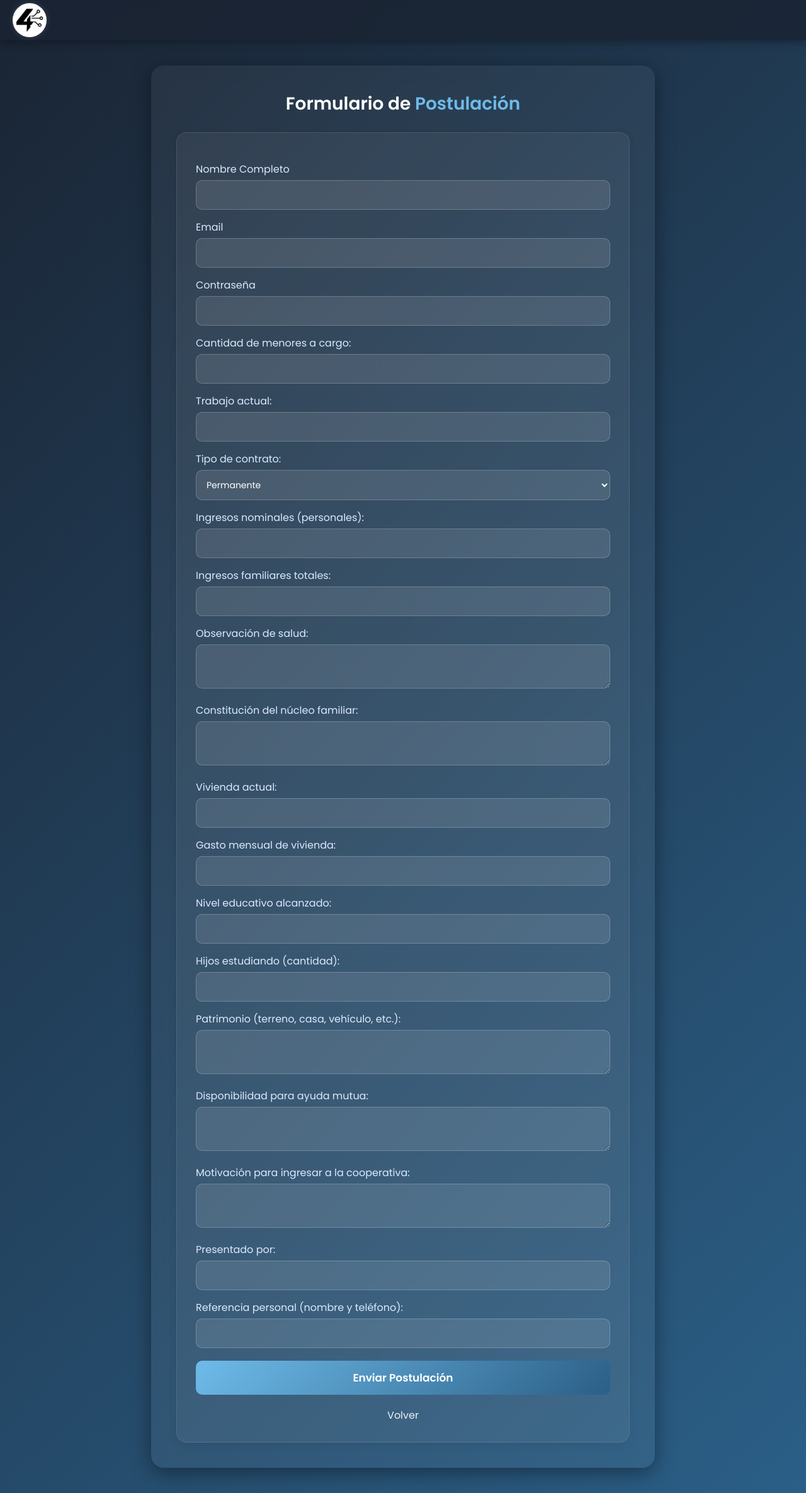
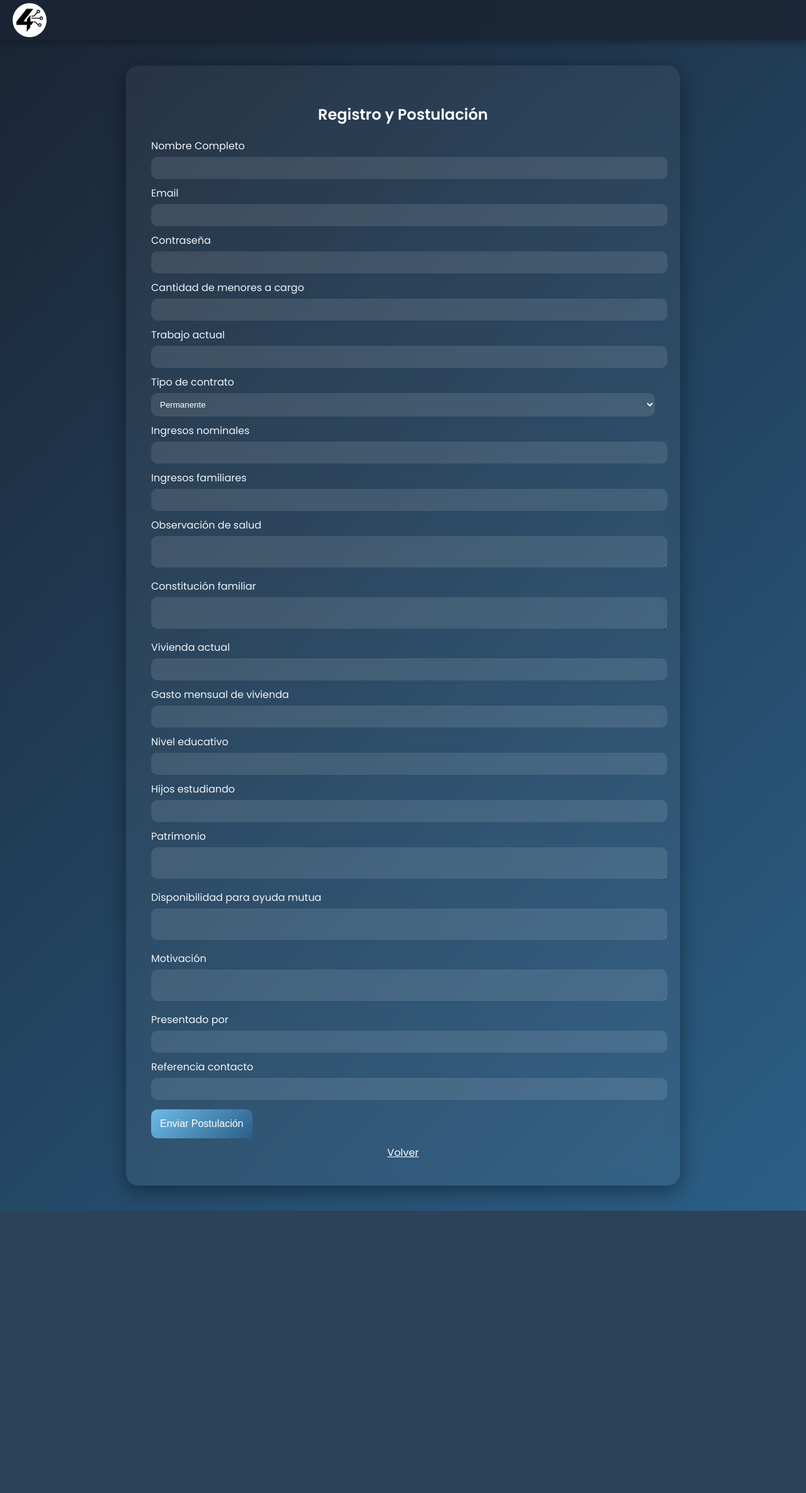
Before and after one commit to Fourtechk/Programacion, a PHP site: page /postulacion.php in a window 1280 px wide. Shown: the whole page at 63% size. After the commit the page ends 1922 px from the top, so only its background shows below. Run offline with PHP 8.4, Linux system fonts and the light colour scheme.

Commit message:
arregle pequeña cosa de index y cambie postulacion, lo unifique con registro

```diff
--- a/Proyecto2daentrega/htdocs/index.html
+++ b/Proyecto2daentrega/htdocs/index.html
@@ -80,7 +80,7 @@ document.addEventListener("DOMContentLoaded", function () {
       ¿Quieres vivir <br><span>en alguna de nuestras cooperativas?</span>
     </h2>
     <div class="form-box">
-      <a href="registro.php"><button class="postularme">POSTULARME</button></a>
+      <a href="postulacion.php"><button class="postularme">POSTULARME</button></a>
       <a href="login.php"><button class="iniciar-sesion">INICIAR SESIÓN</button></a>
     </div>
   </div>
--- a/Proyecto2daentrega/htdocs/postulacion.php
+++ b/Proyecto2daentrega/htdocs/postulacion.php
@@ -3,10 +3,41 @@ session_start();
 require_once "conexion.php";
 $conexion = new mysqli($host, $user, $pass, $db, $port);
 
+if ($conexion->connect_error) {
+    die("Error de conexión: " . $conexion->connect_error);
+}
+
+$mensaje = "";
+
 if ($_SERVER["REQUEST_METHOD"] === "POST" && !empty($_POST)) {
-    $nombre = $_POST["nombre"];
-    $email = $_POST["email"];
+    $nombre = trim($_POST["nombre"]);
+    $email = trim($_POST["email"]);
     $password = password_hash($_POST["password"], PASSWORD_DEFAULT);
+
+    // Primero verificamos si el email ya existe en miembro
+    $stmt = $conexion->prepare("SELECT id_miembro FROM miembro WHERE email = ?");
+    $stmt->bind_param("s", $email);
+    $stmt->execute();
+    $stmt->bind_result($id_miembro_existente);
+    $stmt->fetch();
+    $stmt->close();
+
+    if ($id_miembro_existente) {
+        // Si ya existe el usuario, usamos su id
+        $id_miembro = $id_miembro_existente;
+    } else {
+        // Si no existe, lo registramos
+        $stmt = $conexion->prepare("INSERT INTO miembro (nombre, email, password, aprobado) VALUES (?, ?, ?, 0)");
+        $stmt->bind_param("sss", $nombre, $email, $password);
+        if ($stmt->execute()) {
+            $id_miembro = $stmt->insert_id;
+        } else {
+            die("Error al registrar miembro: " . $stmt->error);
+        }
+        $stmt->close();
+    }
+
+    // Ahora insertamos la postulación
     $cantidad_menores = intval($_POST["cantidad_menores"] ?? 0);
     $trabajo = $_POST["trabajo"] ?? '';
     $tipo_contrato = $_POST["tipo_contrato"] ?? '';
@@ -25,21 +56,23 @@ if ($_SERVER["REQUEST_METHOD"] === "POST" && !empty($_POST)) {
     $referencia_contacto = $_POST["referencia_contacto"] ?? '';
 
     $stmt = $conexion->prepare("INSERT INTO postulacion (
-        id_miembro, nombre, email, password, cantidad_menores, trabajo, tipo_contrato, ingresos_nominales, ingresos_familiares,
-        observacion_salud, constitucion_familiar, vivienda_actual, gasto_vivienda, nivel_educativo,
-        hijos_estudiando, patrimonio, disponibilidad_ayuda, motivacion, presentado_por, referencia_contacto,
-        estado_po
-    ) VALUES (?, ?, ?, ?, ?, ?, ?, ?, ?, ?, ?, ?, ?, ?, ?, ?, ?, 'pendiente')");
+        id_miembro, nombre, email, password, cantidad_menores, trabajo, tipo_contrato,
+        ingresos_nominales, ingresos_familiares, observacion_salud, constitucion_familiar,
+        vivienda_actual, gasto_vivienda, nivel_educativo, hijos_estudiando, patrimonio,
+        disponibilidad_ayuda, motivacion, presentado_por, referencia_contacto, estado_po
+    ) VALUES (?, ?, ?, ?, ?, ?, ?, ?, ?, ?, ?, ?, ?, ?, ?, ?, ?, ?, ?, ?, 'pendiente')");
 
-    $stmt->bind_param("iissddsssssisssss",
-        $id_miembro, $nombre, $email, $password, $cantidad_menores, $trabajo, $tipo_contrato, $ingresos_nominales, $ingresos_familiares,
-        $observacion_salud, $constitucion_familiar, $vivienda_actual, $gasto_vivienda, $nivel_educativo,
-        $hijos_estudiando, $patrimonio, $disponibilidad_ayuda, $motivacion, $presentado_por, $referencia_contacto
+    $stmt->bind_param("isssissddssssissssss",
+        $id_miembro, $nombre, $email, $password, $cantidad_menores, $trabajo, $tipo_contrato,
+        $ingresos_nominales, $ingresos_familiares, $observacion_salud, $constitucion_familiar,
+        $vivienda_actual, $gasto_vivienda, $nivel_educativo, $hijos_estudiando, $patrimonio,
+        $disponibilidad_ayuda, $motivacion, $presentado_por, $referencia_contacto
     );
 
     if ($stmt->execute()) {
-        header("Location: index.html?mensaje=ok");
-        exit;
+        $mensaje = "Tu registro y postulación fueron enviados correctamente.";
+    } else {
+        $mensaje = "Error al enviar la postulación: " . $stmt->error;
     }
 
     $stmt->close();
@@ -49,53 +82,37 @@ if ($_SERVER["REQUEST_METHOD"] === "POST" && !empty($_POST)) {
 <html lang="es">
 <head>
   <meta charset="UTF-8">
-  <meta name="viewport" content="width=device-width, initial-scale=1.0">
-  <title>Formulario de Postulación</title>
+  <title>Registro y Postulación</title>
   <link href="https://fonts.googleapis.com/css2?family=Poppins:wght@400;600&display=swap" rel="stylesheet">
   <style>
-    @import url('https://fonts.googleapis.com/css2?family=Poppins:wght@400;600&display=swap');
-
-    * {
-      margin: 0;
-      padding: 0;
-      box-sizing: border-box;
-      font-family: "Poppins", sans-serif;
-    }
-
+    /* mismo estilo que tu formulario original de postulación */
     body {
       background: linear-gradient(135deg, #1a2433 0%, #2b5f87 100%);
       color: #f1f5f9;
+      font-family: "Poppins", sans-serif;
       min-height: 100vh;
       display: flex;
       flex-direction: column;
+      margin: 0;
     }
-
     header {
       background: rgba(26, 36, 51, 0.85);
-      backdrop-filter: blur(8px);
       height: 64px;
       display: flex;
       align-items: center;
-      justify-content: start;
       padding: 0 20px;
       box-shadow: 0 4px 12px rgba(0,0,0,0.3);
     }
-
     header img {
       height: 54px;
       border-radius: 50%;
-      object-fit: cover;
-      filter: drop-shadow(0 0 4px rgba(255,255,255,0.15));
     }
-
     main {
       flex: 1;
       display: flex;
       justify-content: center;
-      align-items: flex-start;
       padding: 40px 15px;
     }
-
     .form-wrapper {
       width: 100%;
       max-width: 800px;
@@ -104,215 +121,116 @@ if ($_SERVER["REQUEST_METHOD"] === "POST" && !empty($_POST)) {
       padding: 40px;
       box-shadow: 0 8px 32px rgba(0,0,0,0.4);
       backdrop-filter: blur(12px);
-      color: #ffffff;
-      animation: fadeIn 0.6s ease-out;
     }
-
-    @keyframes fadeIn {
-      from { opacity: 0; transform: translateY(10px); }
-      to { opacity: 1; transform: translateY(0); }
+    h2 {
+      text-align: center;
+      margin-bottom: 20px;
+      color: #fff;
     }
-
-    .titulo-principal {
-      font-size: 28px;
+    .mensaje {
       text-align: center;
-      margin-bottom: 24px;
-      font-weight: 600;
-      color: #ffffff;
+      background: #d4edda;
+      color: #1b4332;
+      padding: 10px;
+      border-radius: 10px;
+      margin-bottom: 20px;
     }
-
-    .titulo-principal span {
-      color: #6ebbe9;
+    label { display:block; margin-top:10px; }
+    input, textarea, select {
+      width:100%;
+      padding:10px;
+      border-radius:10px;
+      border:none;
+      background:rgba(255,255,255,0.1);
+      color:white;
+      margin-top:5px;
     }
-
-    .btn-info {
-      display: block;
-      text-align: center;
-      background: rgba(110, 187, 233, 0.2);
-      padding: 12px;
-      border-radius: 10px;
-      color: #e0f2ff;
-      font-weight: 600;
-      margin-bottom: 25px;
-    }
-
-    .form-box {
-      background: rgba(255, 255, 255, 0.05);
-      border: 1px solid rgba(255,255,255,0.1);
-      padding: 30px;
-      border-radius: 16px;
-      box-shadow: 0 4px 15px rgba(0, 0, 0, 0.08);
-      color: #f1f5f9;
-    }
-
-    form label {
-      font-weight: 500;
-      display: block;
-      margin-top: 15px;
-      margin-bottom: 5px;
-      color: #dbeafe;
-    }
-
-    form input,
-    form select,
-    form textarea {
-      width: 100%;
-      padding: 12px;
-      border-radius: 10px;
-      border: 1px solid rgba(255,255,255,0.2);
-      background: rgba(255,255,255,0.1);
-      color: #fff;
-      font-size: 14px;
-      outline: none;
-      transition: 0.3s ease;
-    }
-
-    form input:focus,
-    form select:focus,
-    form textarea:focus {
-      border-color: #6ebbe9;
-      background: rgba(255,255,255,0.15);
-      box-shadow: 0 0 0 3px rgba(110,187,233,0.3);
-    }
-
-    form textarea {
-      resize: vertical;
-      min-height: 70px;
-    }
-
     .postularme {
       background: linear-gradient(135deg, #6ebbe9, #2b5f87);
-      color: white;
-      border: none;
-      padding: 14px;
-      border-radius: 10px;
-      cursor: pointer;
-      font-size: 17px;
-      font-weight: 600;
-      margin-top: 20px;
-      width: 100%;
-      transition: 0.3s ease;
+      border:none;
+      padding:14px;
+      border-radius:10px;
+      color:white;
+      font-size:16px;
+      cursor:pointer;
+      margin-top:15px;
     }
-
     .postularme:hover {
-      background: linear-gradient(135deg, #2b5f87, #6ebbe9);
       transform: scale(1.03);
-      box-shadow: 0 4px 16px rgba(110, 187, 233, 0.4);
     }
-
-    a {
-      display: inline-block;
-      margin-top: 20px;
-      color: #edf1f6;
-      text-decoration: none;
-      font-weight: 500;
-      text-align: center;
-      width: 100%;
-      transition: color 0.3s;
-    }
-
-    a:hover {
-      color: #6ebbe9;
-    }
-
-    @media (max-width: 700px) {
-      .form-wrapper {
-        padding: 20px;
-      }
-
-      .titulo-principal {
-        font-size: 22px;
-      }
-
-      .form-box {
-        padding: 20px;
-      }
-    }
+    a { color:#fff; text-align:center; display:block; margin-top:10px; }
   </style>
 </head>
 <body>
-
-  <header>
-      <img src="logo.jpeg" alt="Logo Cooperativa">
-  </header>
-
+  <header><img src="logo.jpeg" alt="Logo"></header>
   <main>
     <div class="form-wrapper">
-      <h2 class="titulo-principal">Formulario de <span>Postulación</span></h2>
-
-      <div class="form-box">
+      <h2>Registro y Postulación</h2>
+      <?php if ($mensaje) echo "<p class='mensaje'>$mensaje</p>"; ?>
       <form method="POST">
         <label>Nombre Completo</label>
-          <input type="text" name="nombre">
+        <input type="text" name="nombre" required>
+        <label>Email</label>
+        <input type="email" name="email" required>
+        <label>Contraseña</label>
+        <input type="password" name="password" required>
 
-          <label>Email</label>
-          <input type="email" name="email">
+        <label>Cantidad de menores a cargo</label>
+        <input type="number" name="cantidad_menores">
 
-          <label>Contraseña</label>
-          <input type="password" name="password">
+        <label>Trabajo actual</label>
+        <input type="text" name="trabajo">
 
-          <label>Cantidad de menores a cargo:</label>
-          <input type="number" name="cantidad_menores" required>
-
-          <label>Trabajo actual:</label>
-          <input type="text" name="trabajo" required>
-
-          <label>Tipo de contrato:</label>
-          <select name="tipo_contrato" required>
+        <label>Tipo de contrato</label>
+        <select name="tipo_contrato">
           <option value="permanente">Permanente</option>
           <option value="eventual">Eventual</option>
           <option value="informal">Informal</option>
         </select>
 
-          <label>Ingresos nominales (personales):</label>
-          <input type="number" step="0.01" name="ingresos_nominales" required>
+        <label>Ingresos nominales</label>
+        <input type="number" step="0.01" name="ingresos_nominales">
 
-          <label>Ingresos familiares totales:</label>
+        <label>Ingresos familiares</label>
         <input type="number" step="0.01" name="ingresos_familiares">
 
-          <label>Observación de salud:</label>
+        <label>Observación de salud</label>
         <textarea name="observacion_salud"></textarea>
 
-          <label>Constitución del núcleo familiar:</label>
-          <textarea name="constitucion_familiar" required></textarea>
+        <label>Constitución familiar</label>
+        <textarea name="constitucion_familiar"></textarea>
 
-          <label>Vivienda actual:</label>
+        <label>Vivienda actual</label>
         <input type="text" name="vivienda_actual">
 
-          <label>Gasto mensual de vivienda:</label>
+        <label>Gasto mensual de vivienda</label>
         <input type="number" step="0.01" name="gasto_vivienda">
 
-          <label>Nivel educativo alcanzado:</label>
+        <label>Nivel educativo</label>
         <input type="text" name="nivel_educativo">
 
-          <label>Hijos estudiando (cantidad):</label>
+        <label>Hijos estudiando</label>
         <input type="number" name="hijos_estudiando">
 
-          <label>Patrimonio (terreno, casa, vehículo, etc.):</label>
+        <label>Patrimonio</label>
         <textarea name="patrimonio"></textarea>
 
-          <label>Disponibilidad para ayuda mutua:</label>
+        <label>Disponibilidad para ayuda mutua</label>
         <textarea name="disponibilidad_ayuda"></textarea>
 
-          <label>Motivación para ingresar a la cooperativa:</label>
+        <label>Motivación</label>
         <textarea name="motivacion"></textarea>
 
-          <label>Presentado por:</label>
+        <label>Presentado por</label>
         <input type="text" name="presentado_por">
 
-          <label>Referencia personal (nombre y teléfono):</label>
+        <label>Referencia contacto</label>
         <input type="text" name="referencia_contacto">
 
-
-
         <button type="submit" class="postularme">Enviar Postulación</button>
-
       </form>
-
       <a href="index.html">Volver</a>
     </div>
-    </div>
   </main>
-
 </body>
 </html>
```
Lines whose indentation alone changed are shown as unchanged.
